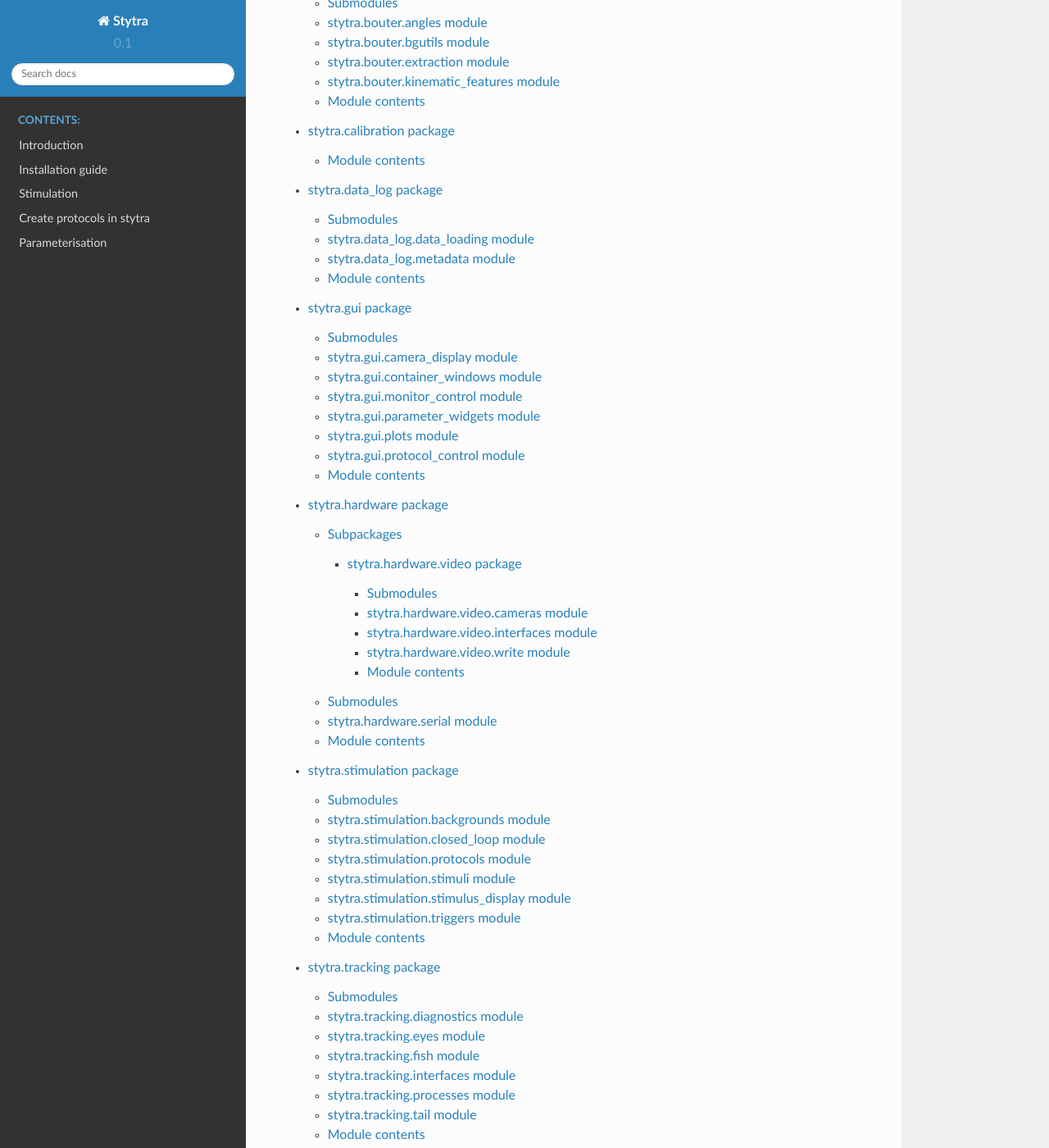
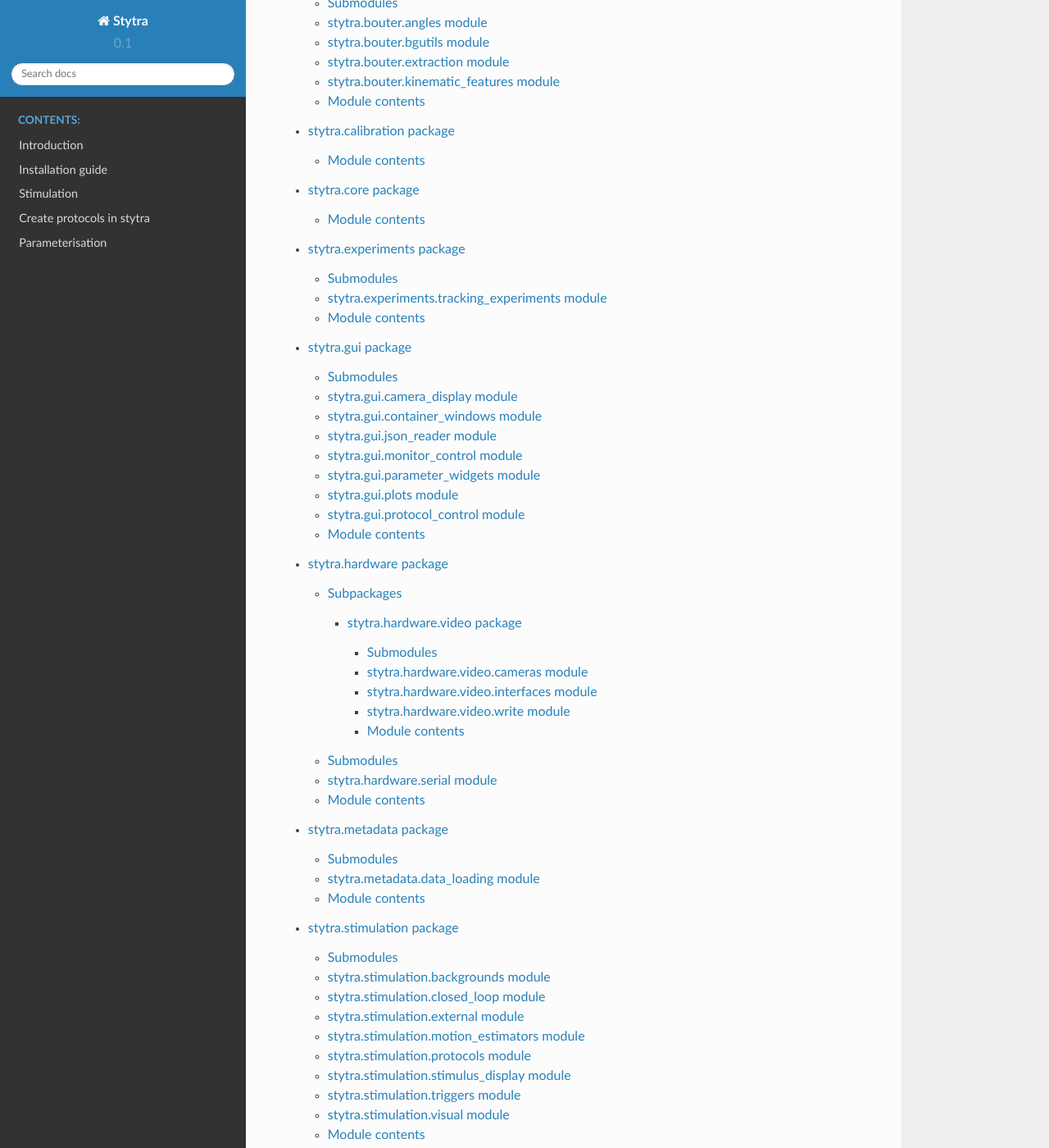
Before and after one commit to portugueslab/stytra, a Sphinx documentation site: the page built from docs/source/stytra.rst, in a window 1280 px wide and 1400 px high, scrolled down 260 px. Shown: the whole window at 82% size. Built offline with Sphinx 7.4.7 and the Read the Docs theme 2.0.0, drawn with Linux system fonts in a browser that asks for light colours; some of the changed text lies outside the part shown.

Commit message:
Recompiled parts of docs

```diff
--- /dev/null
+++ b/docs/source/stytra.core.rst
@@ -0,0 +1,10 @@
+stytra\.core package
+====================
+
+Module contents
+---------------
+
+.. automodule:: stytra.core
+    :members:
+    :undoc-members:
+    :show-inheritance:
--- /dev/null
+++ b/docs/source/stytra.experiments.rst
@@ -0,0 +1,22 @@
+stytra\.experiments package
+===========================
+
+Submodules
+----------
+
+stytra\.experiments\.tracking\_experiments module
+-------------------------------------------------
+
+.. automodule:: stytra.experiments.tracking_experiments
+    :members:
+    :undoc-members:
+    :show-inheritance:
+
+
+Module contents
+---------------
+
+.. automodule:: stytra.experiments
+    :members:
+    :undoc-members:
+    :show-inheritance:
--- a/docs/source/stytra.gui.rst
+++ b/docs/source/stytra.gui.rst
@@ -16,6 +16,14 @@ stytra\.gui\.container\_windows module
 --------------------------------------
 
 .. automodule:: stytra.gui.container_windows
+    :members:
+    :undoc-members:
+    :show-inheritance:
+
+stytra\.gui\.json\_reader module
+--------------------------------
+
+.. automodule:: stytra.gui.json_reader
     :members:
     :undoc-members:
     :show-inheritance:
--- /dev/null
+++ b/docs/source/stytra.metadata.rst
@@ -0,0 +1,22 @@
+stytra\.metadata package
+========================
+
+Submodules
+----------
+
+stytra\.metadata\.data\_loading module
+--------------------------------------
+
+.. automodule:: stytra.metadata.data_loading
+    :members:
+    :undoc-members:
+    :show-inheritance:
+
+
+Module contents
+---------------
+
+.. automodule:: stytra.metadata
+    :members:
+    :undoc-members:
+    :show-inheritance:
--- a/docs/source/stytra.rst
+++ b/docs/source/stytra.rst
@@ -8,9 +8,11 @@ Subpackages
 
     stytra.bouter
     stytra.calibration
-    stytra.data_log
+    stytra.core
+    stytra.experiments
     stytra.gui
     stytra.hardware
+    stytra.metadata
     stytra.stimulation
     stytra.tracking
 
--- a/docs/source/stytra.stimulation.rst
+++ b/docs/source/stytra.stimulation.rst
@@ -20,18 +20,26 @@ stytra\.stimulation\.closed\_loop module
     :undoc-members:
     :show-inheritance:
 
+stytra\.stimulation\.external module
+------------------------------------
+
+.. automodule:: stytra.stimulation.external
+    :members:
+    :undoc-members:
+    :show-inheritance:
+
+stytra\.stimulation\.motion\_estimators module
+----------------------------------------------
+
+.. automodule:: stytra.stimulation.motion_estimators
+    :members:
+    :undoc-members:
+    :show-inheritance:
+
 stytra\.stimulation\.protocols module
 -------------------------------------
 
 .. automodule:: stytra.stimulation.protocols
-    :members:
-    :undoc-members:
-    :show-inheritance:
-
-stytra\.stimulation\.stimuli module
------------------------------------
-
-.. automodule:: stytra.stimulation.stimuli
     :members:
     :undoc-members:
     :show-inheritance:
@@ -52,6 +60,14 @@ stytra\.stimulation\.triggers module
     :undoc-members:
     :show-inheritance:
 
+stytra\.stimulation\.visual module
+----------------------------------
+
+.. automodule:: stytra.stimulation.visual
+    :members:
+    :undoc-members:
+    :show-inheritance:
+
 
 Module contents
 ---------------
```
Also changed, not shown: other parts of docs/source/stytra.rst (+3 -11 lines).
